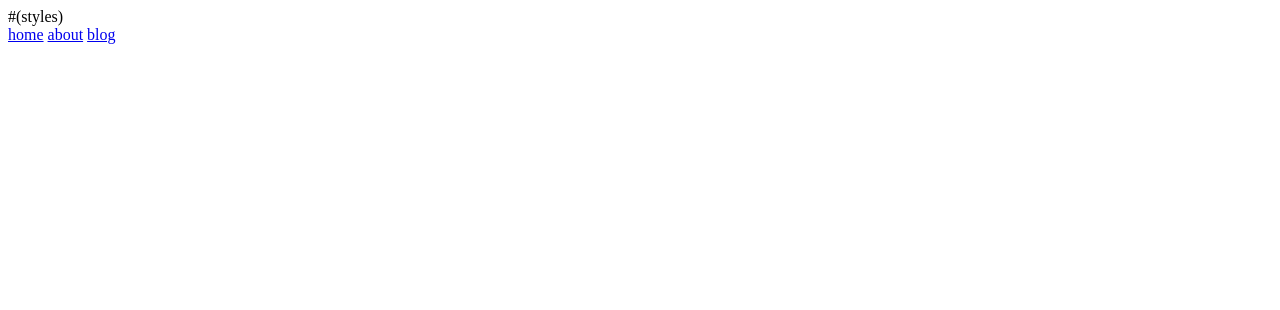
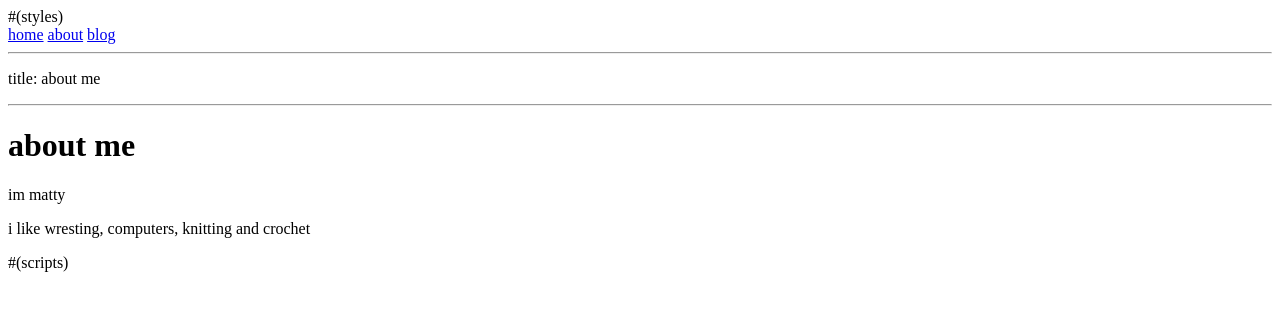
Before and after one commit to matty316/staticshock-c, a plain HTML site: page site/about.html in a window 1280 px wide. Drawn offline with Linux system fonts and the light colour scheme.

Commit message:
fix leak in markymark

```diff
--- a/website/header.html
+++ b/site/about.html
@@ -15,3 +15,14 @@
             <a href="blog.html" class="navbar-item">blog</a>
         </nav>
         <div class="content">
+<hr>
+<p>title: about me</p>
+<hr>
+<h1>about me</h1>
+<p>im matty</p>
+<p>i like wresting, computers, knitting and crochet</p>
+</div>
+</div>
+#(scripts)
+</body>
+</html>
```
Also changed, not shown: .zed/tasks.json, 1 other file.
